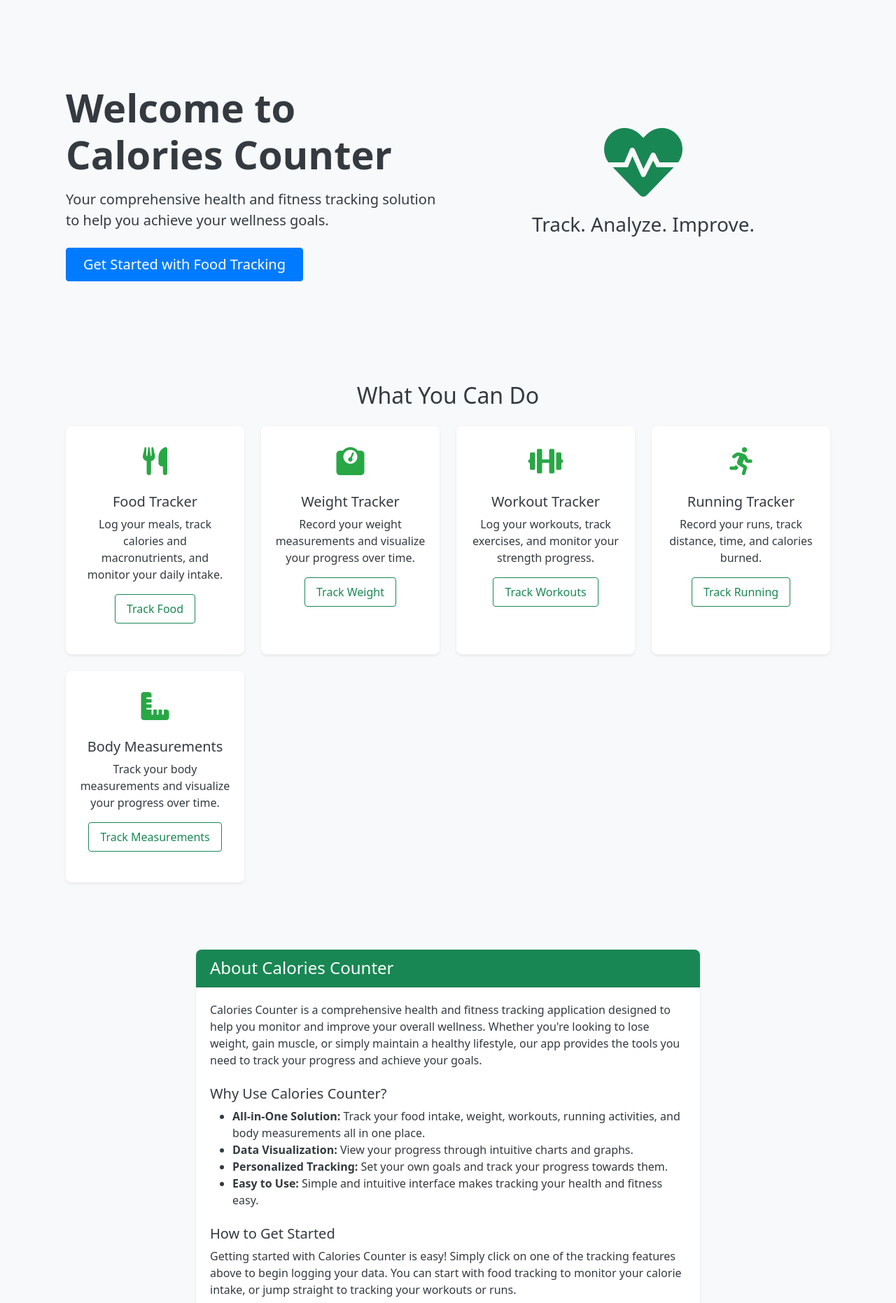
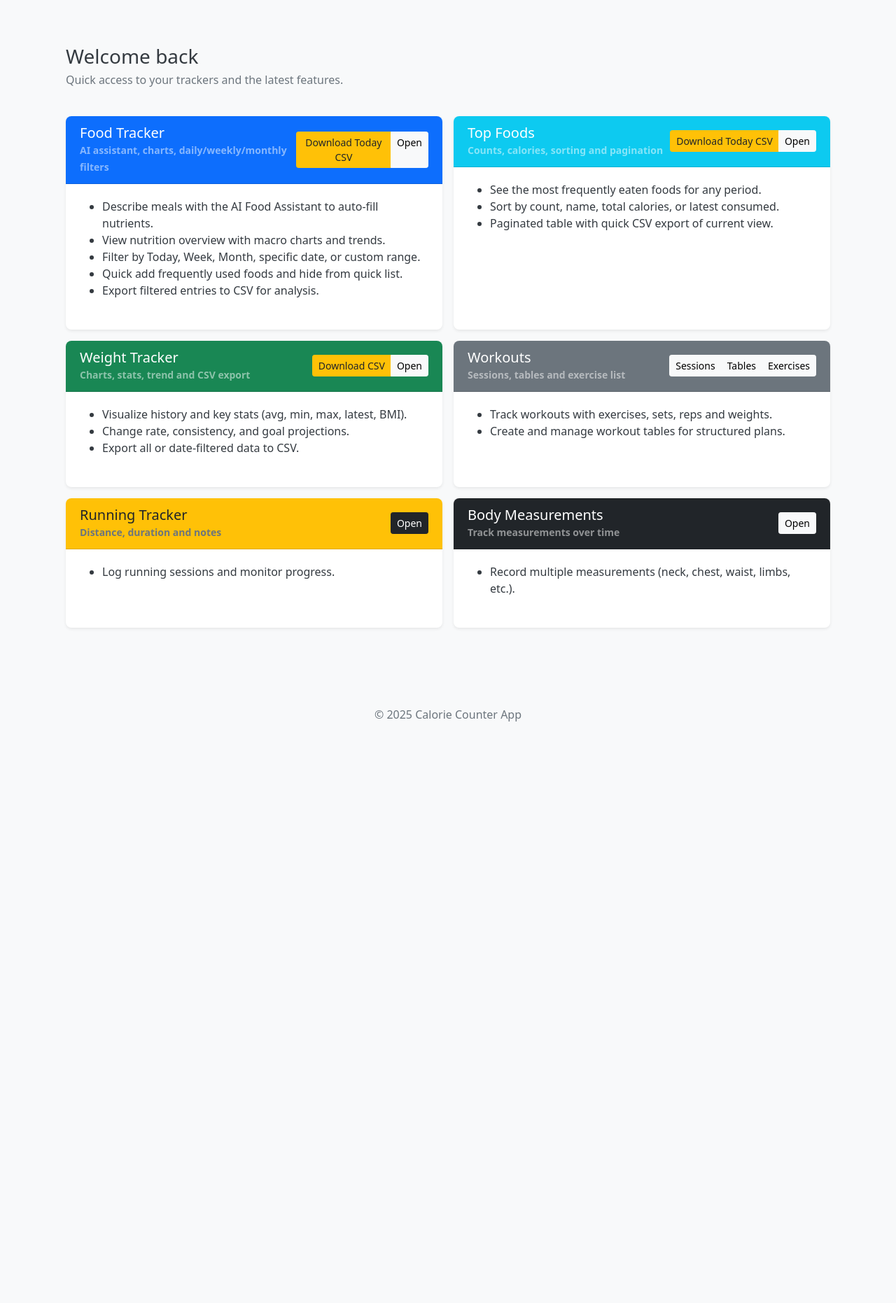
Before and after one commit to ZygimantasB/Calories_Counter_Project, a Django app: page / in a window 1280 px wide. Shown: the part 58-1920 px from the top of the page at 70% size. After the commit the page ends 1089 px from the top, so only its background shows below. Run offline with Django 5.2, Linux system fonts and the light colour scheme; some libraries are stand-ins or nearby versions.

Commit message:
Redesigned Home Page for improved usability, visual updates, and added quick access to key features like trackers and CSV exports.

```diff
--- a/count_calories_app/templates/count_calories_app/home.html
+++ b/count_calories_app/templates/count_calories_app/home.html
@@ -1,194 +1,151 @@
 {% extends "base.html" %}
 {% load static %}
 
-{% block title %}Calories Counter - Home{% endblock %}
+{% block title %}Home{% endblock %}
 
 {% block css_files %}
   {{ block.super }}
   <link rel="stylesheet" href="{% static 'count_calories_app/count_calories_app.css' %}">
-  <style>
-    .feature-icon {
-      font-size: 2.5rem;
-      color: #28a745;
-      margin-bottom: 1rem;
-    }
-    .feature-card {
-      transition: transform 0.3s ease;
-    }
-    .feature-card:hover {
-      transform: translateY(-5px);
-    }
-    .hero-section {
-      background-color: #f8f9fa;
-      padding: 3rem 0;
-      border-radius: 0.5rem;
-    }
-  </style>
 {% endblock %}
 
 {% block content %}
-  <!-- Hero Section -->
-  <div class="hero-section mb-5">
-    <div class="container">
-      <div class="row align-items-center">
-        <div class="col-lg-6">
-          <h1 class="display-4 fw-bold mb-3">Welcome to Calories Counter</h1>
-          <p class="lead mb-4">Your comprehensive health and fitness tracking solution to help you achieve your wellness goals.</p>
-          <div class="d-grid gap-2 d-md-flex justify-content-md-start">
-            <a href="{% url 'food_tracker' %}" class="btn btn-primary btn-lg px-4 me-md-2">Get Started with Food Tracking</a>
+<div class="container-fluid">
+  <div class="py-3">
+    <h1 class="h3 mb-1">Welcome back</h1>
+    <p class="text-muted mb-4">Quick access to your trackers and the latest features.</p>
+  </div>
+
+  <div class="row g-3">
+    <!-- Food Tracker -->
+    <div class="col-12 col-lg-6">
+      <div class="card shadow-sm h-100">
+        <div class="card-header bg-primary text-white d-flex justify-content-between align-items-center">
+          <div>
+            <h2 class="h5 mb-0">Food Tracker</h2>
+            <small class="text-white-50">AI assistant, charts, daily/weekly/monthly filters</small>
+          </div>
+          <div class="btn-group btn-group-sm">
+            <a class="btn btn-warning text-dark" href="{% url 'food_tracker' %}?range=today&export=csv">Download Today CSV</a>
+            <a class="btn btn-light" href="{% url 'food_tracker' %}">Open</a>
           </div>
         </div>
-        <div class="col-lg-6 d-flex justify-content-center">
-          <div class="text-center">
-            <i class="fas fa-heartbeat fa-7x text-success mb-3"></i>
-            <h3>Track. Analyze. Improve.</h3>
-          </div>
-        </div>
+        <div class="card-body">
+          <ul class="mb-0">
+            <li>Describe meals with the AI Food Assistant to auto‑fill nutrients.</li>
+            <li>View nutrition overview with macro charts and trends.</li>
+            <li>Filter by Today, Week, Month, specific date, or custom range.</li>
+            <li>Quick add frequently used foods and hide from quick list.</li>
+            <li>Export filtered entries to CSV for analysis.</li>
+          </ul>
         </div>
       </div>
     </div>
 
-  <!-- Features Section -->
-  <div class="container mb-5">
-    <h2 class="text-center mb-4">What You Can Do</h2>
-    <div class="row g-4">
-      <div class="col-md-6 col-lg-3">
-        <div class="card h-100 shadow-sm feature-card">
-          <div class="card-body text-center">
-            <div class="feature-icon">
-              <i class="fas fa-utensils"></i>
+    <!-- Top Foods -->
+    <div class="col-12 col-lg-6">
+      <div class="card shadow-sm h-100">
+        <div class="card-header bg-info text-white d-flex justify-content-between align-items-center">
+          <div>
+            <h2 class="h5 mb-0">Top Foods</h2>
+            <small class="text-white-50">Counts, calories, sorting and pagination</small>
           </div>
-            <h3 class="h5">Food Tracker</h3>
-            <p>Log your meals, track calories and macronutrients, and monitor your daily intake.</p>
-            <a href="{% url 'food_tracker' %}" class="btn btn-outline-success">Track Food</a>
+          <div class="btn-group btn-group-sm">
+            <a class="btn btn-warning text-dark" href="{% url 'top_foods' %}?range=today&export=csv">Download Today CSV</a>
+            <a class="btn btn-light" href="{% url 'top_foods' %}">Open</a>
           </div>
         </div>
-      </div>
-      <div class="col-md-6 col-lg-3">
-        <div class="card h-100 shadow-sm feature-card">
-          <div class="card-body text-center">
-            <div class="feature-icon">
-              <i class="fas fa-weight"></i>
-            </div>
-            <h3 class="h5">Weight Tracker</h3>
-            <p>Record your weight measurements and visualize your progress over time.</p>
-            <a href="{% url 'weight_tracker' %}" class="btn btn-outline-success">Track Weight</a>
-          </div>
-        </div>
-      </div>
-      <div class="col-md-6 col-lg-3">
-        <div class="card h-100 shadow-sm feature-card">
-          <div class="card-body text-center">
-            <div class="feature-icon">
-              <i class="fas fa-dumbbell"></i>
-            </div>
-            <h3 class="h5">Workout Tracker</h3>
-            <p>Log your workouts, track exercises, and monitor your strength progress.</p>
-            <a href="{% url 'workout_tracker' %}" class="btn btn-outline-success">Track Workouts</a>
-          </div>
-        </div>
-      </div>
-      <div class="col-md-6 col-lg-3">
-        <div class="card h-100 shadow-sm feature-card">
-          <div class="card-body text-center">
-            <div class="feature-icon">
-              <i class="fas fa-running"></i>
-            </div>
-            <h3 class="h5">Running Tracker</h3>
-            <p>Record your runs, track distance, time, and calories burned.</p>
-            <a href="{% url 'running_tracker' %}" class="btn btn-outline-success">Track Running</a>
-          </div>
-        </div>
-      </div>
-      <div class="col-md-6 col-lg-3">
-        <div class="card h-100 shadow-sm feature-card">
-          <div class="card-body text-center">
-            <div class="feature-icon">
-              <i class="fas fa-ruler-combined"></i>
-            </div>
-            <h3 class="h5">Body Measurements</h3>
-            <p>Track your body measurements and visualize your progress over time.</p>
-            <a href="{% url 'body_measurements_tracker' %}" class="btn btn-outline-success">Track Measurements</a>
-          </div>
-        </div>
+        <div class="card-body">
+          <ul class="mb-0">
+            <li>See the most frequently eaten foods for any period.</li>
+            <li>Sort by count, name, total calories, or latest consumed.</li>
+            <li>Paginated table with quick CSV export of current view.</li>
+          </ul>
         </div>
       </div>
     </div>
 
-  <!-- About Section -->
-  <div class="container mb-5">
-    <div class="row">
-      <div class="col-lg-8 mx-auto">
-        <div class="card shadow-sm">
-          <div class="card-header bg-success text-white">
-            <h2 class="h4 mb-0">About Calories Counter</h2>
+    <!-- Weight Tracker -->
+    <div class="col-12 col-lg-6">
+      <div class="card shadow-sm h-100">
+        <div class="card-header bg-success text-white d-flex justify-content-between align-items-center">
+          <div>
+            <h2 class="h5 mb-0">Weight Tracker</h2>
+            <small class="text-white-50">Charts, stats, trend and CSV export</small>
+          </div>
+          <div class="btn-group btn-group-sm">
+            <a class="btn btn-warning text-dark" href="{% url 'weight_tracker' %}?export=csv">Download CSV</a>
+            <a class="btn btn-light" href="{% url 'weight_tracker' %}">Open</a>
+          </div>
         </div>
         <div class="card-body">
-            <p>Calories Counter is a comprehensive health and fitness tracking application designed to help you monitor and improve your overall wellness. Whether you're looking to lose weight, gain muscle, or simply maintain a healthy lifestyle, our app provides the tools you need to track your progress and achieve your goals.</p>
-
-            <h3 class="h5 mt-4">Why Use Calories Counter?</h3>
-            <ul>
-              <li><strong>All-in-One Solution:</strong> Track your food intake, weight, workouts, running activities, and body measurements all in one place.</li>
-              <li><strong>Data Visualization:</strong> View your progress through intuitive charts and graphs.</li>
-              <li><strong>Personalized Tracking:</strong> Set your own goals and track your progress towards them.</li>
-              <li><strong>Easy to Use:</strong> Simple and intuitive interface makes tracking your health and fitness easy.</li>
+          <ul class="mb-0">
+            <li>Visualize history and key stats (avg, min, max, latest, BMI).</li>
+            <li>Change rate, consistency, and goal projections.</li>
+            <li>Export all or date‑filtered data to CSV.</li>
           </ul>
-
-            <h3 class="h5 mt-4">How to Get Started</h3>
-            <p>Getting started with Calories Counter is easy! Simply click on one of the tracking features above to begin logging your data. You can start with food tracking to monitor your calorie intake, or jump straight to tracking your workouts or runs.</p>
-
-            <div class="text-center mt-4">
-              <a href="{% url 'food_tracker' %}" class="btn btn-success">Start Tracking Now</a>
-            </div>
-          </div>
-        </div>
         </div>
       </div>
     </div>
 
-  <!-- Testimonials Section (Placeholder) -->
-  <div class="container mb-5">
-    <h2 class="text-center mb-4">What Our Users Say</h2>
-    <div class="row">
-      <div class="col-md-4 mb-4">
-        <div class="card h-100 shadow-sm">
+    <!-- Workouts -->
+    <div class="col-12 col-lg-6">
+      <div class="card shadow-sm h-100">
+        <div class="card-header bg-secondary text-white d-flex justify-content-between align-items-center">
+          <div>
+            <h2 class="h5 mb-0">Workouts</h2>
+            <small class="text-white-50">Sessions, tables and exercise list</small>
+          </div>
+          <div class="btn-group btn-group-sm">
+            <a class="btn btn-light" href="{% url 'workout_tracker' %}">Sessions</a>
+            <a class="btn btn-light" href="{% url 'workout_table' %}">Tables</a>
+            <a class="btn btn-light" href="{% url 'exercise_list' %}">Exercises</a>
+          </div>
+        </div>
         <div class="card-body">
-            <div class="d-flex justify-content-center mb-3">
-              <i class="fas fa-quote-left fa-2x text-muted"></i>
-            </div>
-            <p class="card-text text-center">"Calories Counter has helped me lose 10 pounds in just 2 months! The food tracking feature is so easy to use, and I love being able to see my progress over time."</p>
-            <div class="text-center">
-              <h5 class="card-title mb-0">John D.</h5>
-              <small class="text-muted">User since 2023</small>
+          <ul class="mb-0">
+            <li>Track workouts with exercises, sets, reps and weights.</li>
+            <li>Create and manage workout tables for structured plans.</li>
+          </ul>
         </div>
       </div>
     </div>
+
+    <!-- Running Tracker -->
+    <div class="col-12 col-lg-6">
+      <div class="card shadow-sm h-100">
+        <div class="card-header bg-warning text-dark d-flex justify-content-between align-items-center">
+          <div>
+            <h2 class="h5 mb-0">Running Tracker</h2>
+            <small class="text-muted">Distance, duration and notes</small>
           </div>
-      <div class="col-md-4 mb-4">
-        <div class="card h-100 shadow-sm">
+          <div class="btn-group btn-group-sm">
+            <a class="btn btn-dark" href="{% url 'running_tracker' %}">Open</a>
+          </div>
+        </div>
         <div class="card-body">
-            <div class="d-flex justify-content-center mb-3">
-              <i class="fas fa-quote-left fa-2x text-muted"></i>
-            </div>
-            <p class="card-text text-center">"I've tried many fitness apps, but Calories Counter is by far the most comprehensive. I can track everything in one place, which makes staying on top of my health goals so much easier."</p>
-            <div class="text-center">
-              <h5 class="card-title mb-0">Sarah M.</h5>
-              <small class="text-muted">User since 2022</small>
+          <ul class="mb-0">
+            <li>Log running sessions and monitor progress.</li>
+          </ul>
         </div>
       </div>
     </div>
+
+    <!-- Body Measurements -->
+    <div class="col-12 col-lg-6">
+      <div class="card shadow-sm h-100">
+        <div class="card-header bg-dark text-white d-flex justify-content-between align-items-center">
+          <div>
+            <h2 class="h5 mb-0">Body Measurements</h2>
+            <small class="text-white-50">Track measurements over time</small>
           </div>
-      <div class="col-md-4 mb-4">
-        <div class="card h-100 shadow-sm">
+          <div class="btn-group btn-group-sm">
+            <a class="btn btn-light" href="{% url 'body_measurements_tracker' %}">Open</a>
+          </div>
+        </div>
         <div class="card-body">
-            <div class="d-flex justify-content-center mb-3">
-              <i class="fas fa-quote-left fa-2x text-muted"></i>
-            </div>
-            <p class="card-text text-center">"The workout tracking feature has been a game-changer for my fitness routine. I can see my progress over time, which keeps me motivated to continue pushing myself."</p>
-            <div class="text-center">
-              <h5 class="card-title mb-0">Michael T.</h5>
-              <small class="text-muted">User since 2023</small>
-            </div>
+          <ul class="mb-0">
+            <li>Record multiple measurements (neck, chest, waist, limbs, etc.).</li>
+          </ul>
         </div>
       </div>
     </div>
```
Lines whose indentation alone changed are shown as unchanged.
